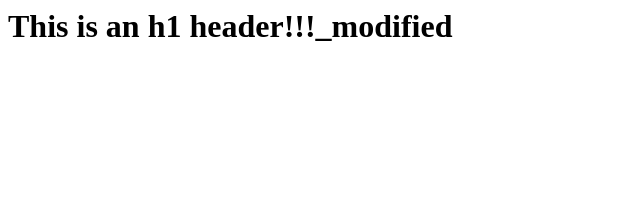
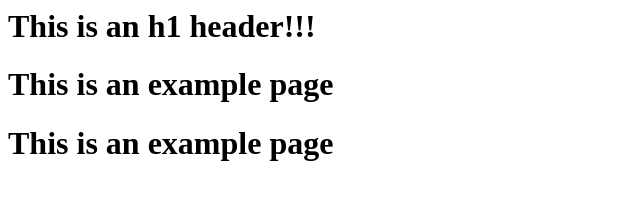
Before and after one commit to atha123/git-course-example-1, a plain HTML site: page index.html in a window 1280 px wide. Shown: the whole page, without its empty margins (0-640 px from the left). Drawn offline with Linux system fonts and the light colour scheme.

Commit message:
Updating 2 files, 1 new and 1 exisiting

```diff
--- a/index.html
+++ b/index.html
@@ -1,7 +1,11 @@
 <html>
     <head>
+        <title>This is a demo page</title>
         <body>
-            <h1>This is an h1 header!!!_modified</h1>
+            <h1>This is an h1 header!!!</h1>
+            <h1>This is an example page</h1>
+            <h1>This is an example page</h1>
+
         </body>
     </head>
 
```
Also changed, not shown: page2.html (added, +9 -0 lines).
